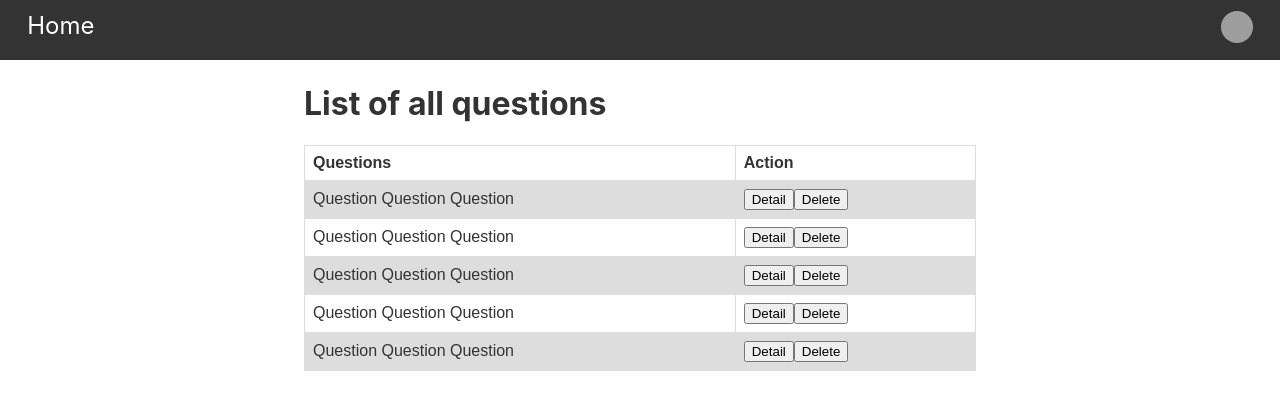
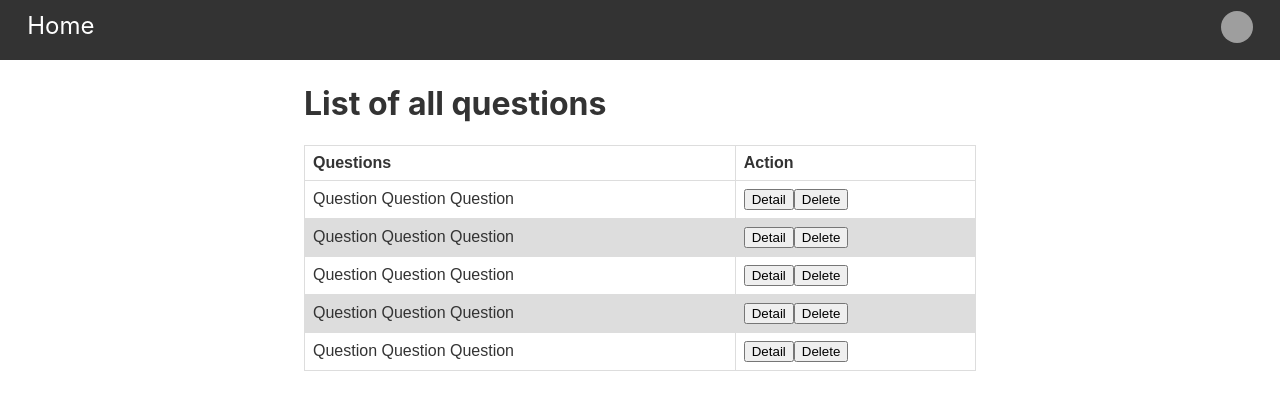
Before and after one commit to MitchellUTS/SES2B, a Next.js app: page /list in a window 1280 px wide. Shown: the top 410 px of the page. Built offline with nearby package versions, Linux system fonts and the light colour scheme; no server answers; grey boxes are pictures that could not be loaded.

Commit message:
fixed wrapping, added thead and tbody

```diff
--- a/components/all_questions.js
+++ b/components/all_questions.js
@@ -6,11 +6,14 @@ function All_questions()
 
     return(
 <table className={styles.table}>
+  <thead>
     <tr>
       <th>Questions</th>
       <th>Action</th>
 
     </tr>
+  </thead>
+  <tbody>
     <tr>
       <td>Question Question Question</td>
       <td><button type="button">Detail</button>
@@ -36,7 +39,7 @@ function All_questions()
       <td><button type="button">Detail</button>
       <button type="button">Delete</button></td>
     </tr>
-
+  </tbody>
 </table>
 
     );
```
Lines whose indentation alone changed are shown as unchanged.
